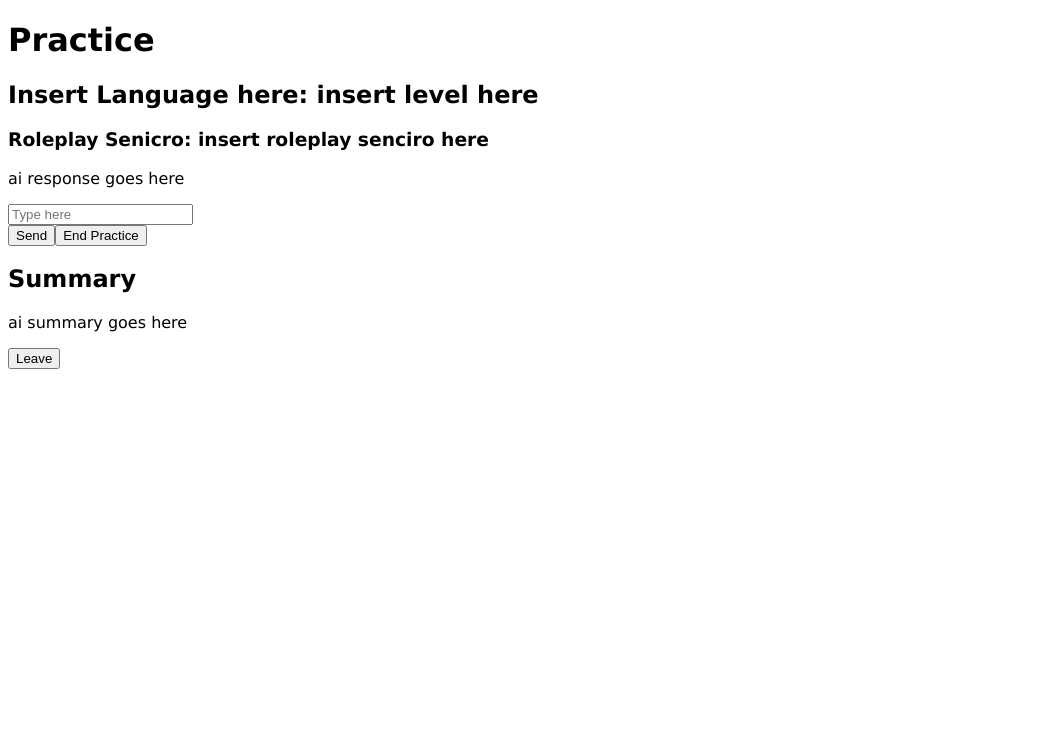
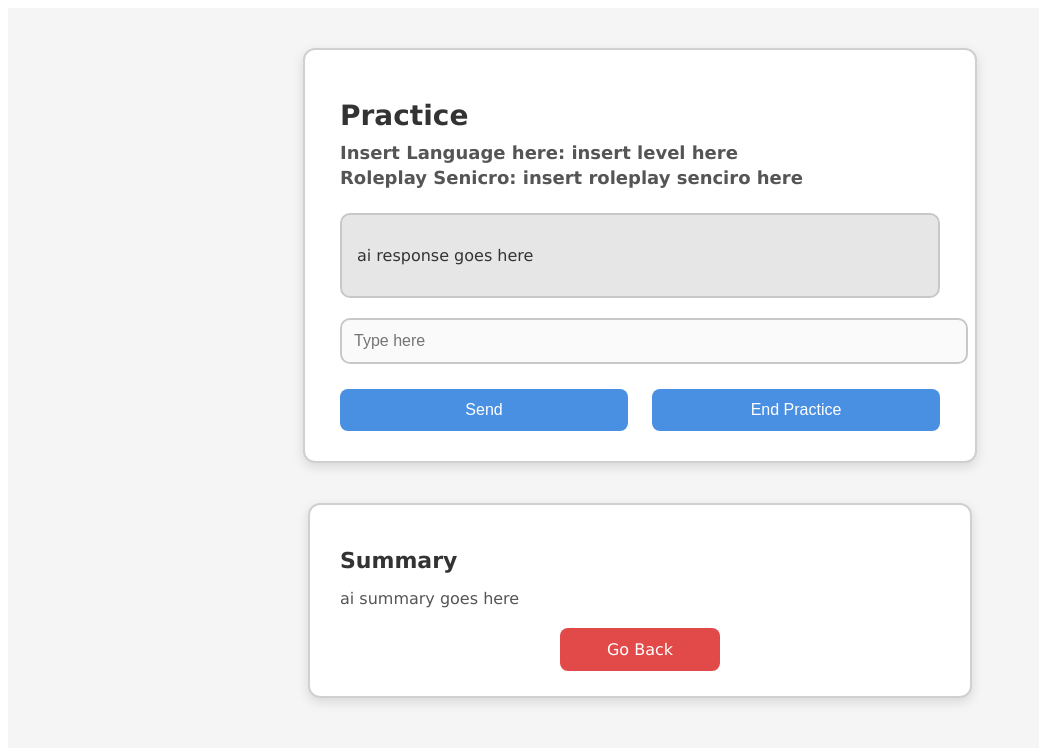
Before and after one commit to Spiderasasen/Learning-a-Language-with-AI, a React (Vite) app in the folder language_tutor/: page /practice in a window 1280 px wide. Shown: the top 748 px of the page, without its empty margins (0-1039 px from the left). Built offline with nearby package versions, Linux system fonts and the light colour scheme.

Commit message:
got the main style for practice now for drilling

```diff
--- a/language_tutor/src/pages/Practice.jsx
+++ b/language_tutor/src/pages/Practice.jsx
@@ -1,4 +1,6 @@
 import "../styles/main.css"
+import "../styles/practice.css"
+import {NavLink} from "react-router-dom";
 
 function Practice() {
     return (
@@ -31,7 +33,7 @@ function Practice() {
                     <p>ai summary goes here</p>
                 </div>
                 <div className="button_sectiont">
-                    <button>Leave</button>
+                    <NavLink to="/selection" className="button">Go Back</NavLink>
                 </div>
             </div>
         </div>
--- /dev/null
+++ b/language_tutor/src/styles/practice.css
@@ -0,0 +1,138 @@
+/* Main wrapper */
+.main {
+    display: flex;
+    flex-direction: column;
+    align-items: center;
+    padding: 40px 0;
+    background-color: #f5f5f5;
+    min-height: 100vh;
+}
+
+/* Main practice card */
+#prcactice_card {
+    width: 600px;
+    background-color: #ffffff;
+    border: 2px solid #d0d0d0;
+    border-radius: 12px;
+    padding: 30px 35px;
+    box-shadow: 0 4px 12px rgba(0,0,0,0.12);
+    margin-bottom: 40px;
+}
+
+/* Title section */
+.card-title h1 {
+    font-size: 28px;
+    margin-bottom: 10px;
+    color: #333;
+}
+
+.card-title h2,
+.card-title h3 {
+    font-size: 18px;
+    color: #555;
+    margin: 4px 0;
+}
+
+/* AI + User chat section */
+#ai_section {
+    margin-top: 25px;
+    display: flex;
+    flex-direction: column;
+    gap: 20px;
+}
+
+/* AI text bubble */
+#ai_text {
+    background-color: #e6e6e6;
+    border: 2px solid #c8c8c8;
+    padding: 15px;
+    border-radius: 10px;
+    font-size: 16px;
+    color: #333;
+}
+
+/* User input bubble */
+#user_text input {
+    width: 100%;
+    padding: 12px;
+    font-size: 16px;
+    border: 2px solid #c8c8c8;
+    border-radius: 10px;
+    background-color: #fafafa;
+}
+
+/* Footer buttons */
+.card-footer {
+    margin-top: 25px;
+    display: flex;
+    justify-content: space-between;
+}
+
+.card-footer button {
+    width: 48%;
+    padding: 12px 0;
+    font-size: 16px;
+    background-color: #4a90e2;
+    color: white;
+    border: none;
+    border-radius: 8px;
+    cursor: pointer;
+    transition: background-color 0.2s ease, box-shadow 0.2s ease;
+}
+
+.card-footer button:hover {
+    background-color: #3b7ac0;
+    box-shadow: 0 3px 8px rgba(0,0,0,0.15);
+}
+
+.card-footer button:active {
+    background-color: #346ea8;
+}
+
+/* Summary card */
+#ai_summary {
+    width: 600px;
+    background-color: #ffffff;
+    border: 2px solid #d0d0d0;
+    border-radius: 12px;
+    padding: 25px 30px;
+    box-shadow: 0 4px 12px rgba(0,0,0,0.12);
+}
+
+.summary h2 {
+    font-size: 22px;
+    margin-bottom: 10px;
+    color: #333;
+}
+
+.summary p {
+    font-size: 16px;
+    color: #555;
+}
+
+/* Leave button */
+.button_sectiont {
+    margin-top: 20px;
+    text-align: center;
+}
+
+.button_sectiont .button {
+    width: 160px;
+    padding: 12px 0;
+    font-size: 16px;
+    background-color: #e24a4a;
+    color: white;
+    border: none;
+    border-radius: 8px;
+    cursor: pointer;
+    transition: background-color 0.2s ease, box-shadow 0.2s ease;
+}
+
+.button_sectiont .button:hover {
+    background-color: #c03b3b;
+    box-shadow: 0 3px 8px rgba(0,0,0,0.15);
+}
+
+.button_sectiont .button:active {
+    background-color: #a83434;
+}
```
